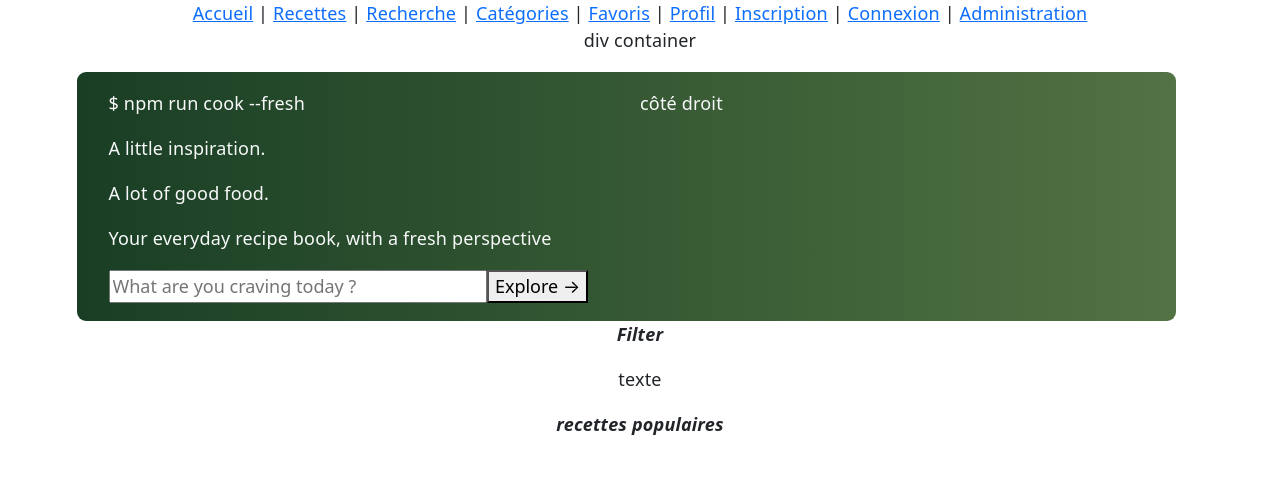
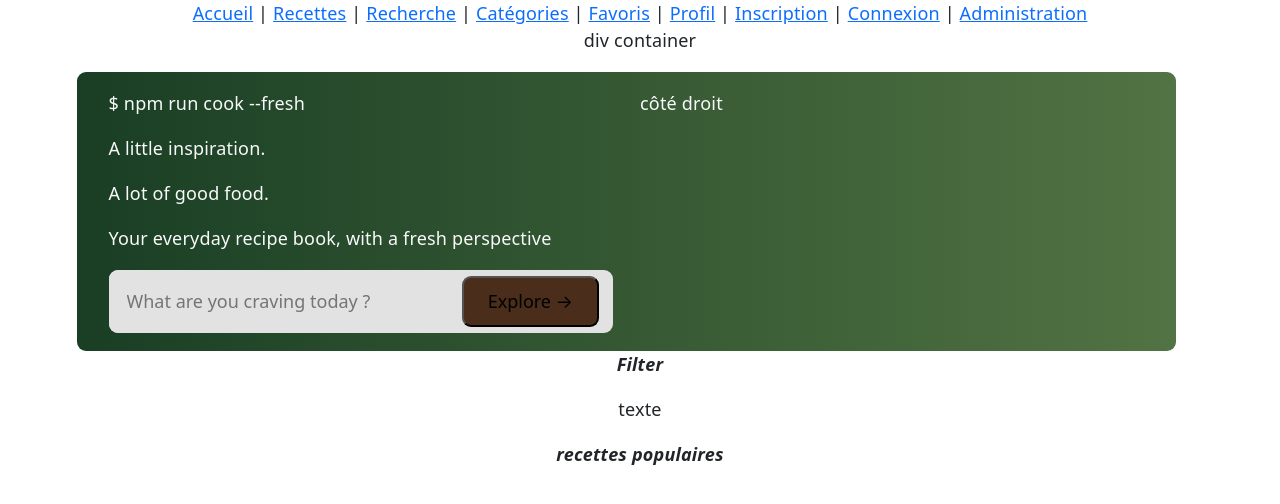
Before and after one commit to BIMdevB2/KitchenScript, a React (Vite) app: page / in a window 1280 px wide. Shown: the top 504 px of the page. Built offline with nearby package versions, Linux system fonts and the light colour scheme.

Commit message:
Input styles added

```diff
--- /dev/null
+++ b/src/components/discovery/HeroSection.jsx
@@ -0,0 +1,23 @@
+import styles from './HeroSection.module.css';
+
+function HeroSection() {
+    return(
+        <div className={`row text-light text-start p-3 rounded-3 ${styles.heroBanner}`}>
+            <div className={`col-12 col-md-6`}>
+                <p>$ npm run cook --fresh</p>
+                <p>A little inspiration.</p>
+                <p>A lot of good food.</p>
+                <p>Your everyday recipe book, with a fresh perspective</p>
+                <div className={`w-100 rounded-3 ${styles.heroLeft}`}>
+                    <input type="text" name="" id="" className={`p-3 rounded-3 ${styles.heroInput}`} placeholder='What are you craving today ?' />
+                    <button type='button' className={`rounded-3 ${styles.heroButton}`}>Explore  →</button>
+                </div>
+            </div>
+            <div className={`col-12 col-md-6`}>
+                <p>côté droit</p>
+            </div>
+        </div>
+    );
+}
+
+export default HeroSection;
--- /dev/null
+++ b/src/components/discovery/HeroSection.module.css
@@ -0,0 +1,34 @@
+.heroBanner {
+    width: 100%;
+    background: linear-gradient(to right,#193E24,#527343);
+}
+
+.heroLeft {
+    display: flex;
+    align-items: center;
+    background-color: rgb(226, 226, 226);
+}
+.heroLeft:focus-within {
+    outline: 2px solid #4A2E1B;
+    box-shadow: 2px 4px 6px rgba(0, 0, 0, 100);
+    background-color: white;
+}
+
+.heroInput {
+    border: none;
+    outline: none;
+    box-shadow: none;
+    max-width: 70%;
+    flex:1;
+    color: black;
+    background-color: rgb(226, 226, 226);
+}
+.heroInput:focus-within {
+    background-color: white;
+}
+
+.heroButton {
+    background-color: #4A2E1B;
+    padding: 10px 24px;
+    max-height: fit-content;
+}
--- a/src/pages/discovery/HomePage.jsx
+++ b/src/pages/discovery/HomePage.jsx
@@ -1,4 +1,4 @@
-import styles from './HomePage.module.css';
+import HeroSection from '../../components/discovery/HeroSection';
 
 function HomePage() {
     return (
@@ -7,21 +7,7 @@ function HomePage() {
 
             <p>div container</p>
 
-                <div className={`row text-light text-start p-3 rounded-3 ${styles.heroBanner}`}>
-                    <div className={`col-12 col-md-6`}>
-                        <p>$ npm run cook --fresh</p>
-                        <p>A little inspiration.</p>
-                        <p>A lot of good food.</p>
-                        <p>Your everyday recipe book, with a fresh perspective</p>
-                        <div className='w-100'>
-                            <input type="text" name="" id="" className='w-75' placeholder='What are you craving today ?' />
-                            <button type='button'>Explore  →</button>
-                        </div>
-                    </div>
-                    <div className={`col-12 col-md-6`}>
-                        <p>côté droit</p>
-                    </div>
-                </div>
+                <HeroSection />
 
                 <p><strong><i>Filter</i></strong></p>
 
--- a/src/pages/discovery/HomePage.module.css
+++ /dev/null
@@ -1,4 +0,0 @@
-.heroBanner {
-    width: 100%;
-    background: linear-gradient(to right,#193E24,#527343);
-}
```
Also changed, not shown: 1 other file (tests, documents, lock files or other folders).
